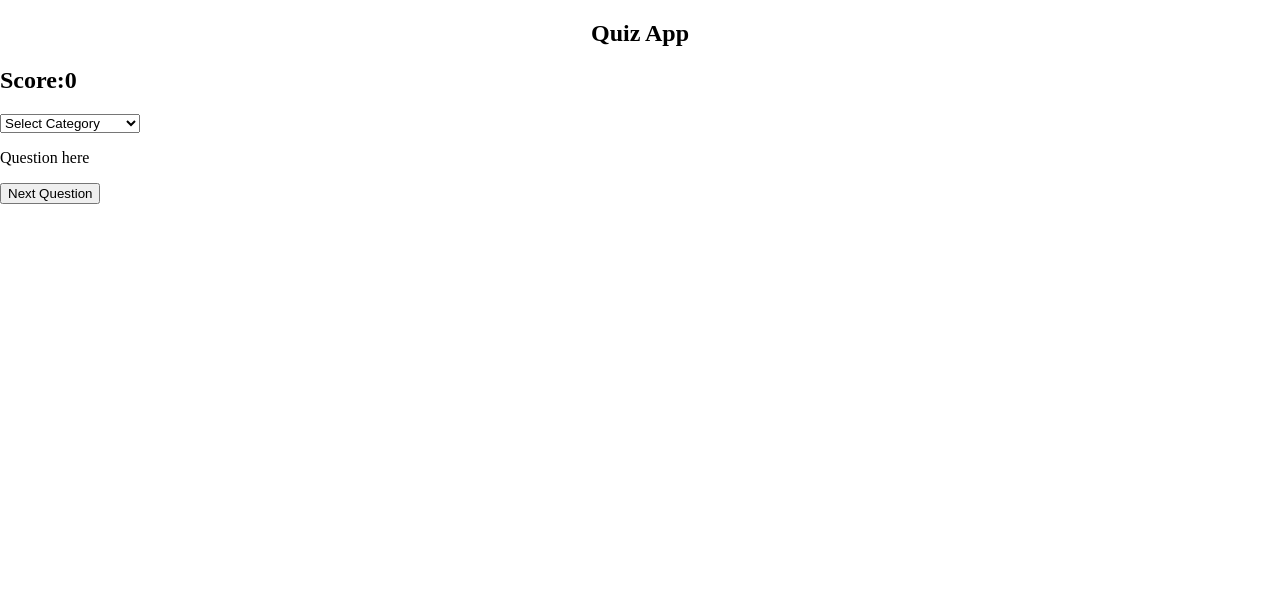
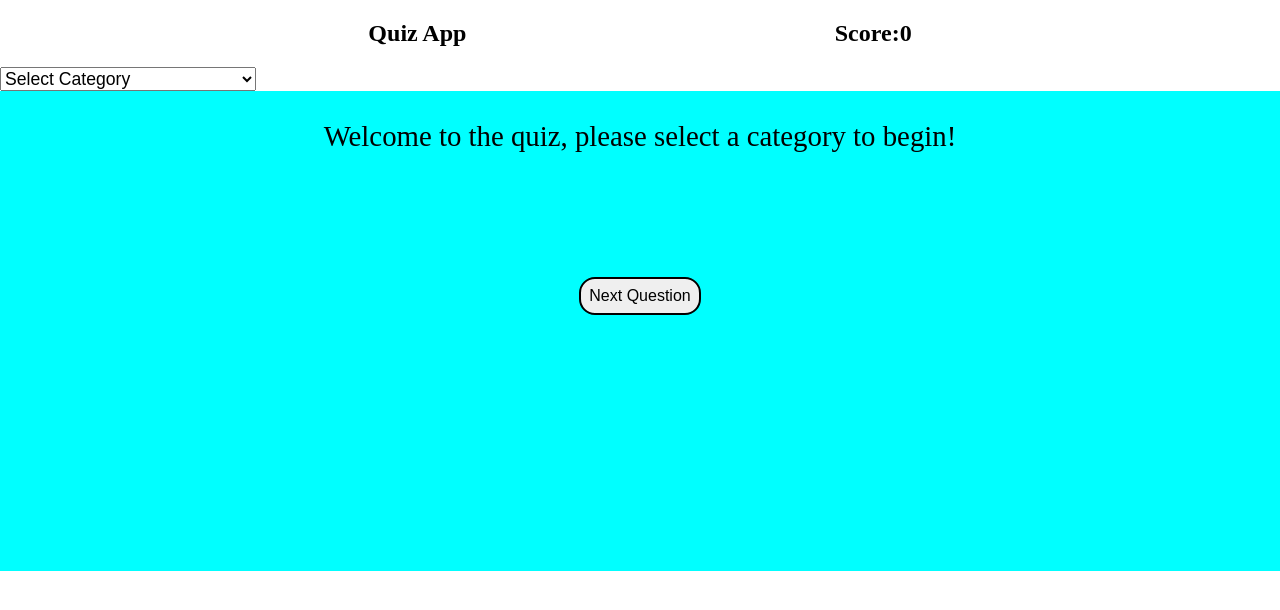
Before and after one commit to TomBirbeck/quizapp, a website: page index.html in a window 1280 px wide. Both pictures are taken after a click on the button "Next Question". Drawn offline with Linux system fonts and the light colour scheme; no server answers.

Commit message:
added total and end game score, lined up elements

```diff
--- a/index.html
+++ b/index.html
@@ -8,9 +8,10 @@
     <title>Quiz App</title>
 </head>
 <body>
-    <section>
+    <section class="topSection">
         <h1 class="header">Quiz App</h1>
         <h2 class="score">Score: 0</h2>
+    </section>
     <select class="categories">
         <option value="">Select Category</option>
         <option value="general_knowledge">General Knowledge</option>
@@ -21,12 +22,11 @@
         <option value="music">Music</option>
         <option value="sports">Sport</option>
     </select>
+    <section class="questionArea">
+        <p class="questionText">Welcome to the quiz, please select a category to begin!</p>
+        <div class="options"></div>
+        <button class="nextQuestion" >Next Question</button>
     </section>
-    <section>
-        <p class="questionText">Question here</p>
-        <div class="options"></div>
-    </section>
-    <button class="nextQuestion" >Next Question</button>
 
     <script src="main.js"></script>
 </body>
--- a/main.js
+++ b/main.js
@@ -18,6 +18,7 @@ const questions = async (cat) => {
  question.textContent = data[0].question
  answerMixer(data[0].correctAnswer, data[0].incorrectAnswers[0], data[0].incorrectAnswers[1], data[0].incorrectAnswers[2]);
  total++
+ console.log(total)
  return data
 }
 
@@ -29,7 +30,6 @@ const answerMixer = (correctAnswer, incorrectOne, incorrectTwo, incorrectThree)
     // checks selected answer against correct one and disables all buttons when an answer is chosen
     const checkAnswer = (e) => {
         const buttons = document.querySelectorAll('.button')
-        console.log(buttons)
         if (e.target.textContent === correctAnswer){
             e.target.classList.add("correct");
             score++
@@ -41,6 +41,9 @@ const answerMixer = (correctAnswer, incorrectOne, incorrectTwo, incorrectThree)
             e.target.classList.add("incorrect");
             for(let i = 0; i < buttons.length; i++){
                 buttons[i].setAttribute('disabled', '')
+                if (buttons[i].value === correctAnswer) {
+                    buttons[i].classList.add("correct")
+                }
             }
             return false
         }
@@ -70,11 +73,11 @@ const handleCategory = (e) => {
         options.removeChild(options.firstChild);
     }
     score = 0
+    total = 0
+    scoreBoard.textContent = 'Score:' + score
     cat = e.target.value
     questions(cat)
 }
-
-console.log(cat)
 
 quizCategory.addEventListener('change', handleCategory)
 
@@ -83,8 +86,12 @@ const nextQuestion = () => {
     while (options.firstChild) {
         options.removeChild(options.firstChild);
     }
-    questions(cat)
-    scoreBoard.textContent = 'Score:' + score
+    if (total < 10){
+        questions(cat)
+        scoreBoard.textContent = 'Score:' + score
+    } else if (total === 10) {
+        question.textContent = 'Your score is ' + score + ' out of ' + total
+    }
 }
 
 next.addEventListener('click', nextQuestion)
--- a/styles.css
+++ b/styles.css
@@ -7,8 +7,65 @@ body {
     padding: 0;
 }
 
+.topSection {
+    display: grid;
+    grid-template-areas: "header header score";
+}
+
+.score {
+    grid-area: score;
+}
+
 .header {
     text-align: center;
+    grid-area: header;
+}
+
+.categories {
+    width: 20vw;
+    font-size: 1.1rem;
+}
+
+.questionArea{
+    display: flex;
+    flex-direction: column;
+    align-items: center;
+    gap: 3rem;
+    background-color: aqua;
+    height: 60vh;
+}
+
+.questionText {
+    width: 90vw;
+    text-align: center;
+    font-size: 1.8rem;
+}
+
+.options {
+    display: flex;
+    flex-wrap: wrap;
+    justify-content: space-between;
+    min-width: 50vw
+}
+
+.button{
+    padding: 0.5rem;
+    min-width: 5rem;
+    font-size: 1rem;
+    border: 2px solid black;
+    border-radius: 1rem;
+}
+
+.button :hover{
+    scale: 1.1;
+    background-color: blueviolet;
+}
+
+.nextQuestion{
+    padding: 0.5rem;
+    font-size: 1rem;
+    border: 2px solid black;
+    border-radius: 1rem;
 }
 
 .correct {
```
Lines whose indentation alone changed are shown as unchanged.
